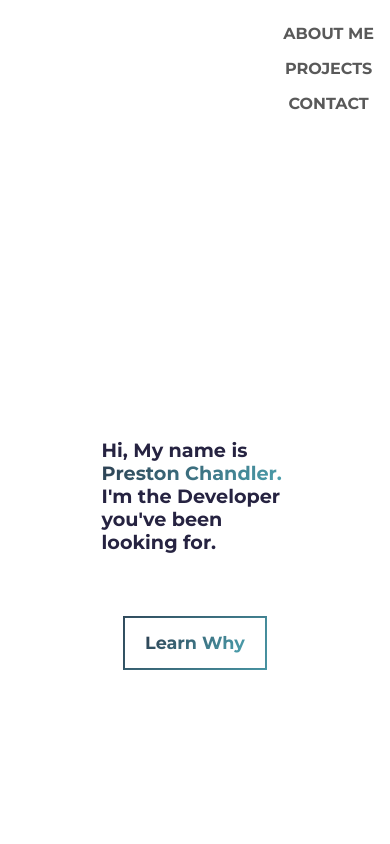
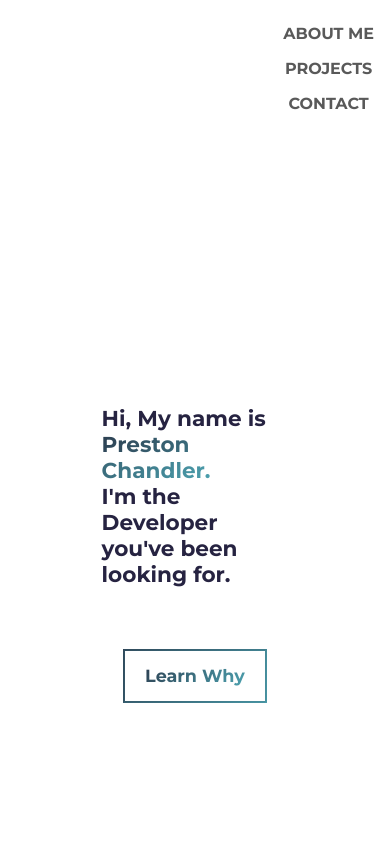
Before and after one commit to pchandler858/My-Portfolio, a plain HTML site: page index.html in a window 390 px wide. Shown: the top 844 px of the page. Drawn offline with nearby package versions, Linux system fonts and the light colour scheme.

Commit message:
minor tweak to css

```diff
--- a/style.css
+++ b/style.css
@@ -185,7 +185,7 @@ h3.project-title {
 /* For extremely small screen devices (599px and below) */
 @media only screen and (max-width: 599px) {
   #hero .hero-title {
-    font-size: 1.2rem;
+    font-size: 1.35rem;
   }
 
   .btn-white,
@@ -194,10 +194,7 @@ h3.project-title {
   }
 }
 
-/* .navbar {
-  padding-right: 20px;
-  font-size: 1rem;
-} */
+
 
 /* Small screen devices (600px and above) */
 @media only screen and (min-width: 600px) {
```
